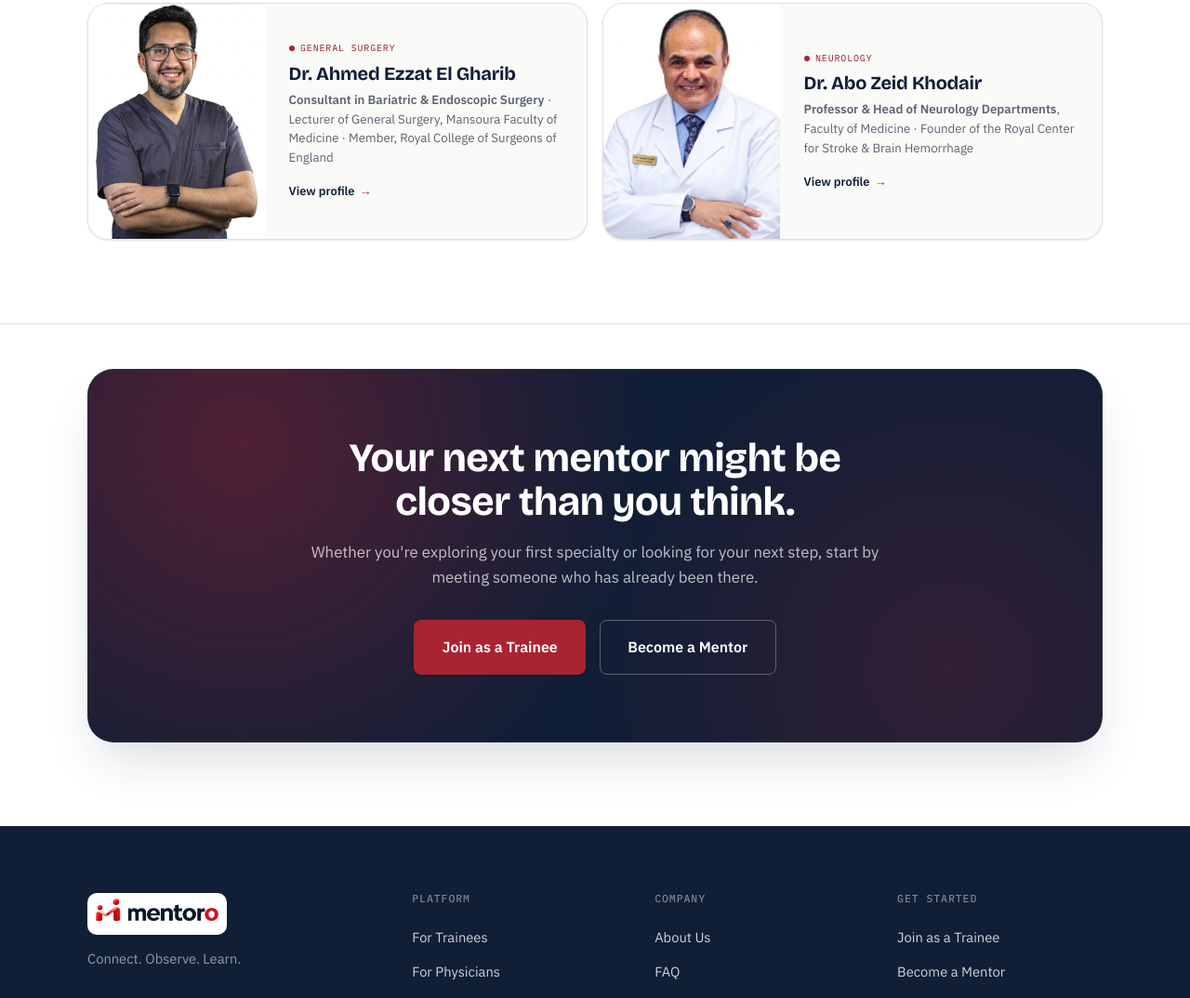
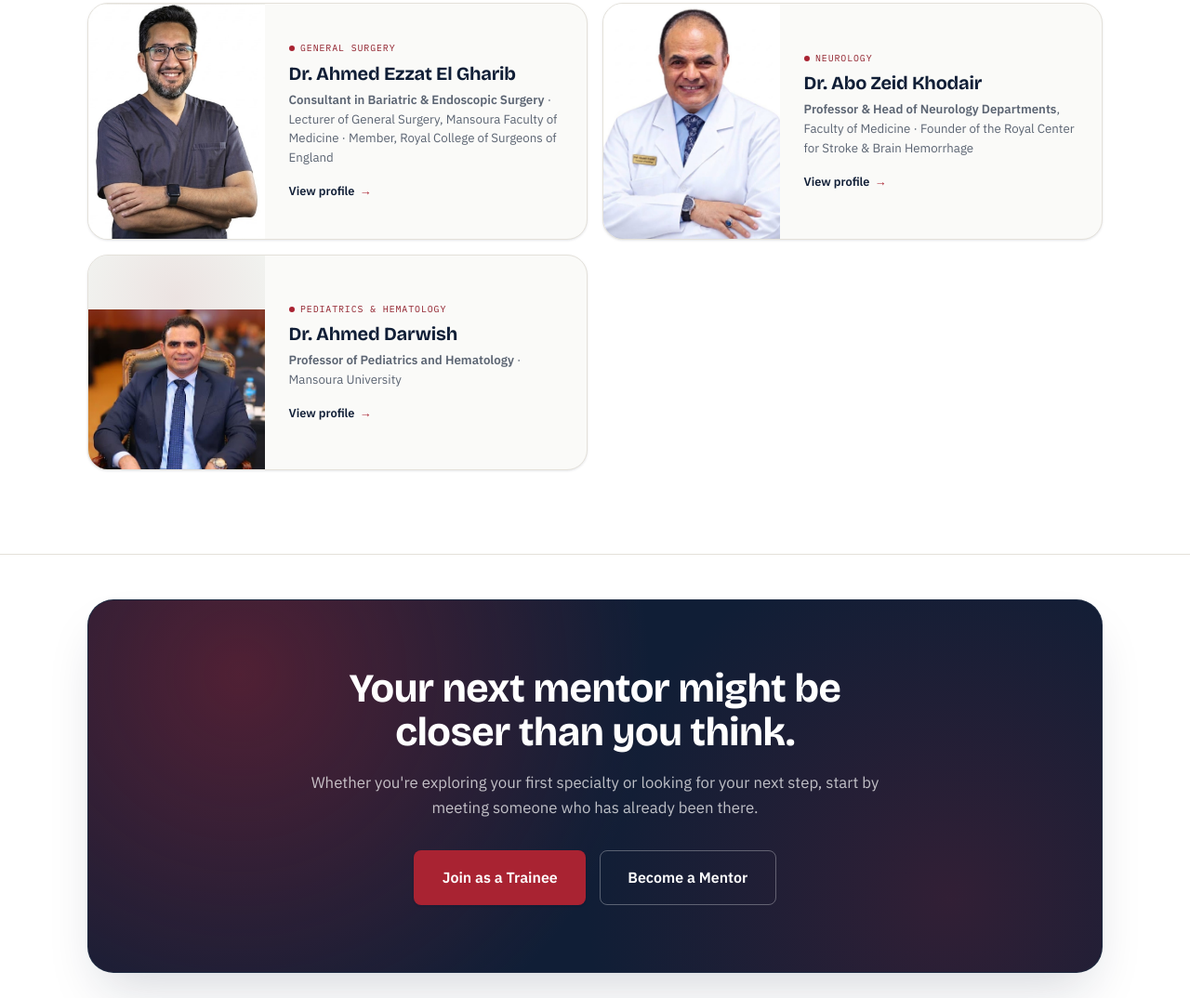
Before and after one commit to mustvfva17-cell/mentoro, a plain HTML site: page index.html in a window 1280 px wide. Shown: the part 1987-3061 px from the top of the page at 93% size. Drawn offline with nearby package versions, Linux system fonts and the light colour scheme; files whose address does not match are found by name.

Commit message:
Add Dr. Ahmed Darwish to English mentor listings

```diff
--- a/index.html
+++ b/index.html
@@ -171,6 +171,17 @@
 <a href="how-it-works.html#profiles">View profile</a>
 </div>
 </article>
+<article class="home-mentor-preview-card">
+<div class="home-mentor-preview-photo">
+<img alt="Dr. Ahmed Darwish" src="assets/mentors/ahmed-darwish.jpg.jpeg"/>
+</div>
+<div class="home-mentor-preview-body">
+<span class="home-mentor-preview-specialty">Pediatrics &amp; Hematology</span>
+<h3>Dr. Ahmed Darwish</h3>
+<p><strong>Professor of Pediatrics and Hematology</strong> &middot; Mansoura University</p>
+<a href="how-it-works.html#profiles">View profile</a>
+</div>
+</article>
 </div>
 </div>
 </section>
```
